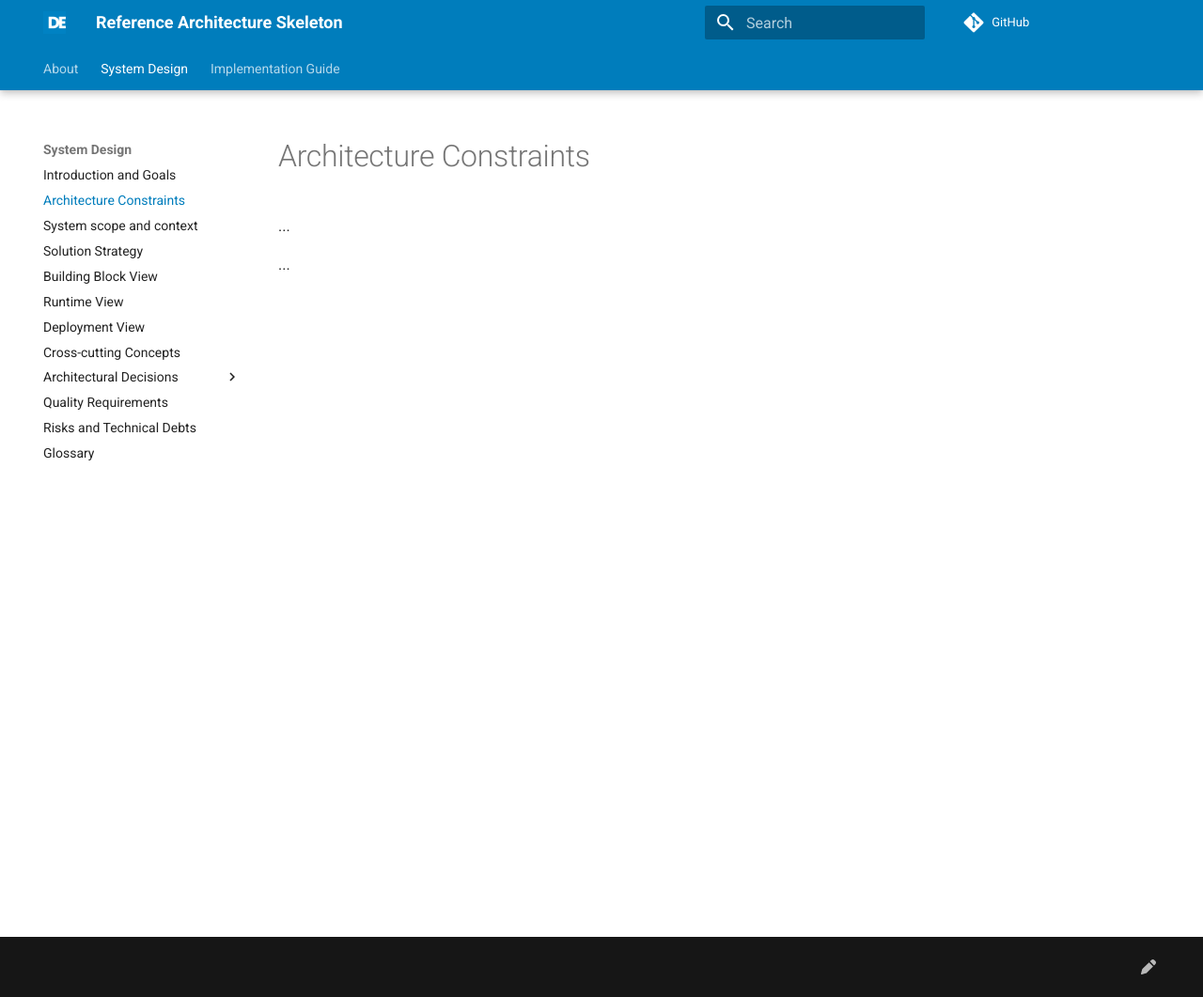
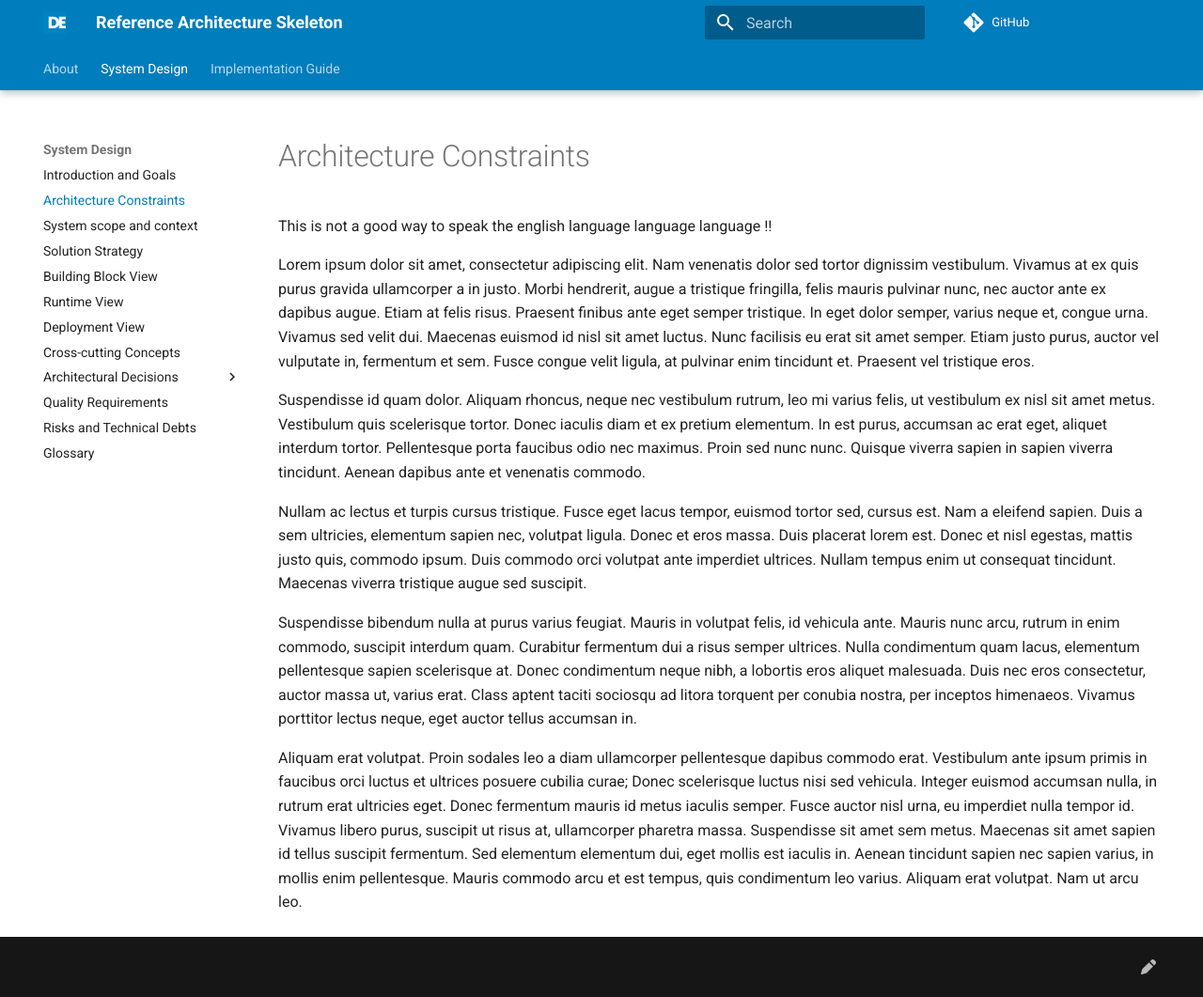
Before and after one commit to clap-demo/refarch-001, an MkDocs documentation site: the page built from docs/system-design/02_architecture_constraints.md, in a window 1280 px wide and 1061 px high. Shown: the whole window at 94% size. Built offline with MkDocs 1.6.1 and Material for MkDocs 9.7.7, drawn with Linux system fonts in a browser that asks for light colours; comment, search, counter and statistics services are not loaded; the version menu is left out.

Commit message:
docs(System Design): update 02_architecture_constraints (#19)
* docs(System Design): update 02_architecture_constraints

* chore: typo

* docs: le scandale

* docs(System Design): update 02_architecture_constraints

* docs(System Design): update 02_architecture_constraints

```diff
--- a/docs/system-design/02_architecture_constraints.md
+++ b/docs/system-design/02_architecture_constraints.md
@@ -1,6 +1,14 @@
 ---
 title: Architecture Constraints
 ---
-.﻿..
+T﻿his is not a good way to speak the english language language language !!
 
-.﻿..
+Lorem ipsum dolor sit amet, consectetur adipiscing elit. Nam venenatis dolor sed tortor dignissim vestibulum. Vivamus at ex quis purus gravida ullamcorper a in justo. Morbi hendrerit, augue a tristique fringilla, felis mauris pulvinar nunc, nec auctor ante ex dapibus augue. Etiam at felis risus. Praesent finibus ante eget semper tristique. In eget dolor semper, varius neque et, congue urna. Vivamus sed velit dui. Maecenas euismod id nisl sit amet luctus. Nunc facilisis eu erat sit amet semper. Etiam justo purus, auctor vel vulputate in, fermentum et sem. Fusce congue velit ligula, at pulvinar enim tincidunt et. Praesent vel tristique eros.
+
+Suspendisse id quam dolor. Aliquam rhoncus, neque nec vestibulum rutrum, leo mi varius felis, ut vestibulum ex nisl sit amet metus. Vestibulum quis scelerisque tortor. Donec iaculis diam et ex pretium elementum. In est purus, accumsan ac erat eget, aliquet interdum tortor. Pellentesque porta faucibus odio nec maximus. Proin sed nunc nunc. Quisque viverra sapien in sapien viverra tincidunt. Aenean dapibus ante et venenatis commodo.
+
+Nullam ac lectus et turpis cursus tristique. Fusce eget lacus tempor, euismod tortor sed, cursus est. Nam a eleifend sapien. Duis a sem ultricies, elementum sapien nec, volutpat ligula. Donec et eros massa. Duis placerat lorem est. Donec et nisl egestas, mattis justo quis, commodo ipsum. Duis commodo orci volutpat ante imperdiet ultrices. Nullam tempus enim ut consequat tincidunt. Maecenas viverra tristique augue sed suscipit.
+
+Suspendisse bibendum nulla at purus varius feugiat. Mauris in volutpat felis, id vehicula ante. Mauris nunc arcu, rutrum in enim commodo, suscipit interdum quam. Curabitur fermentum dui a risus semper ultrices. Nulla condimentum quam lacus, elementum pellentesque sapien scelerisque at. Donec condimentum neque nibh, a lobortis eros aliquet malesuada. Duis nec eros consectetur, auctor massa ut, varius erat. Class aptent taciti sociosqu ad litora torquent per conubia nostra, per inceptos himenaeos. Vivamus porttitor lectus neque, eget auctor tellus accumsan in.
+
+Aliquam erat volutpat. Proin sodales leo a diam ullamcorper pellentesque dapibus commodo erat. Vestibulum ante ipsum primis in faucibus orci luctus et ultrices posuere cubilia curae; Donec scelerisque luctus nisi sed vehicula. Integer euismod accumsan nulla, in rutrum erat ultricies eget. Donec fermentum mauris id metus iaculis semper. Fusce auctor nisl urna, eu imperdiet nulla tempor id. Vivamus libero purus, suscipit ut risus at, ullamcorper pharetra massa. Suspendisse sit amet sem metus. Maecenas sit amet sapien id tellus suscipit fermentum. Sed elementum elementum dui, eget mollis est iaculis in. Aenean tincidunt sapien nec sapien varius, in mollis enim pellentesque. Mauris commodo arcu et est tempus, quis condimentum leo varius. Aliquam erat volutpat. Nam ut arcu leo.
```
